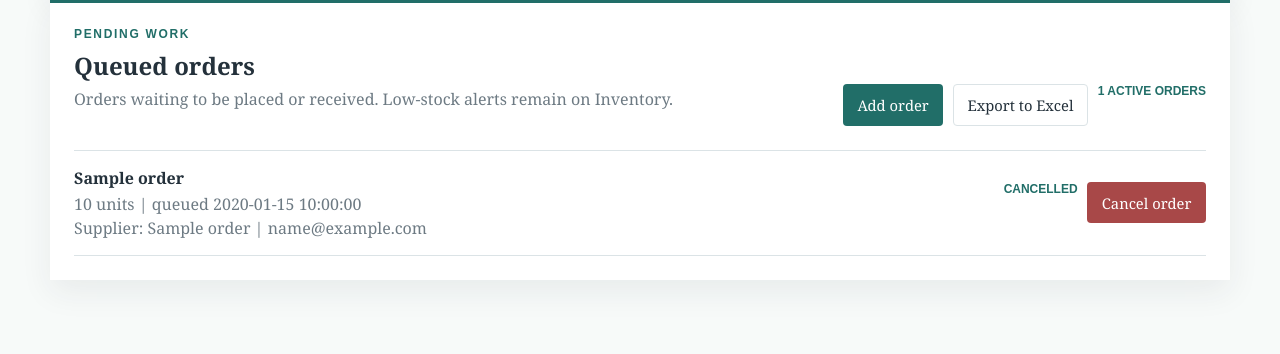
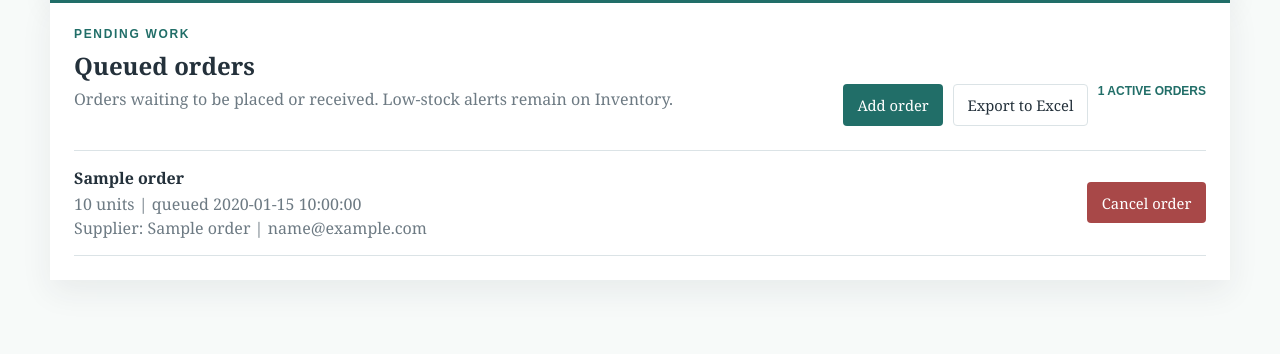
Before and after one commit to mhbuys/Inventory-Management-System, a Python web app: template template/reorders.html in a window 1280 px wide. Shown: the part 417-771 px from the top of the page. Run offline with Jinja, Linux system fonts and the light colour scheme; the template is opened without the code that fills it: most values are stand-ins (such as "Sample title", 1, 10 or a date in 2020).

Commit message:
Remove status display from order actions
Removed the status display from the order item actions.

```diff
--- a/template/reorders.html
+++ b/template/reorders.html
@@ -129,7 +129,6 @@
                     </div>
                 </div>
                 <div class="item-actions">
-                    <span class="status">{{ order["status"] }}</span>
                     <form method="post" action="{{ url_for('cancel_reorder', reorder_id=order['reorder_id']) }}">
                         <button class="button button-danger" type="submit">Cancel order</button>
                     </form>
```
